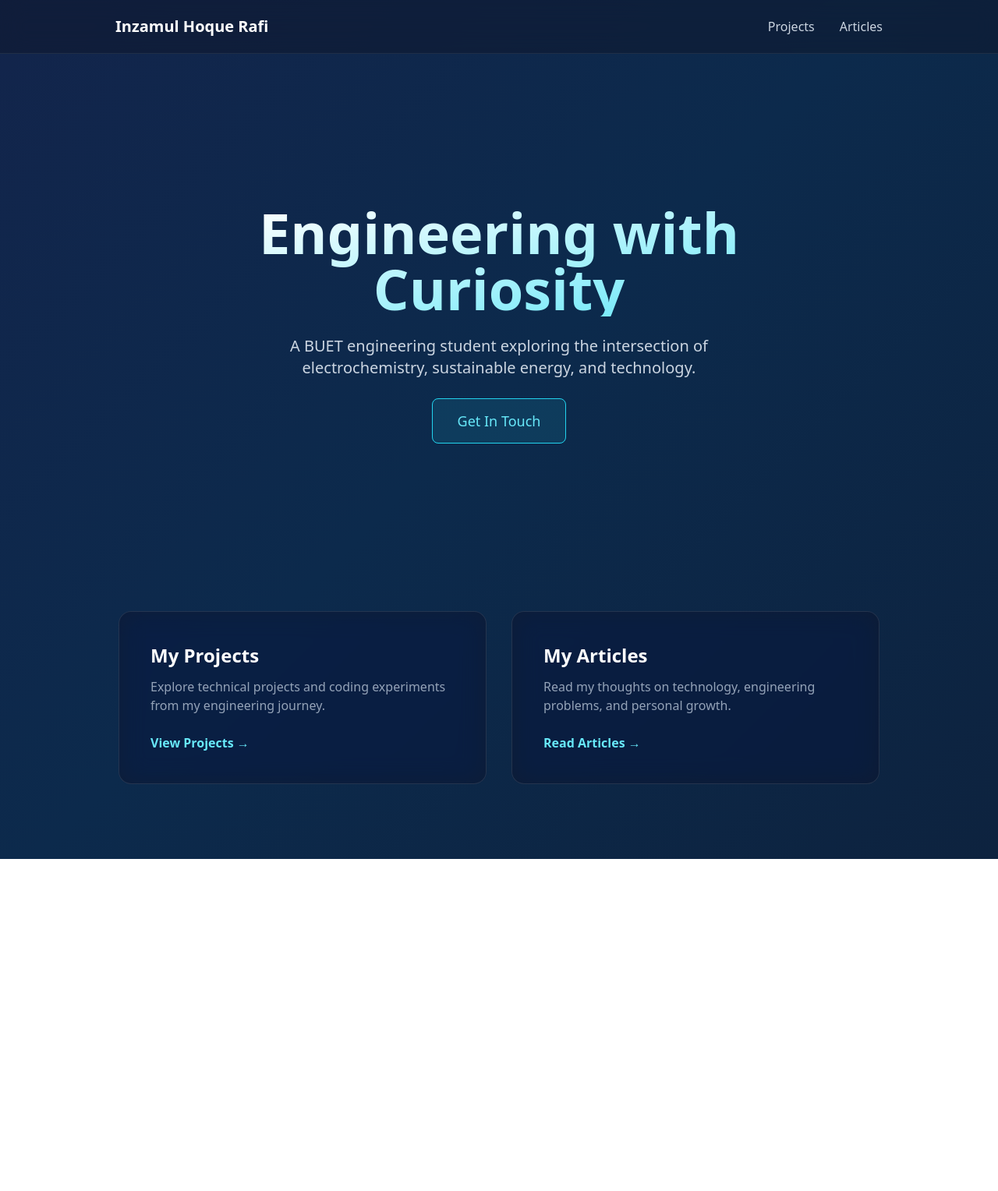
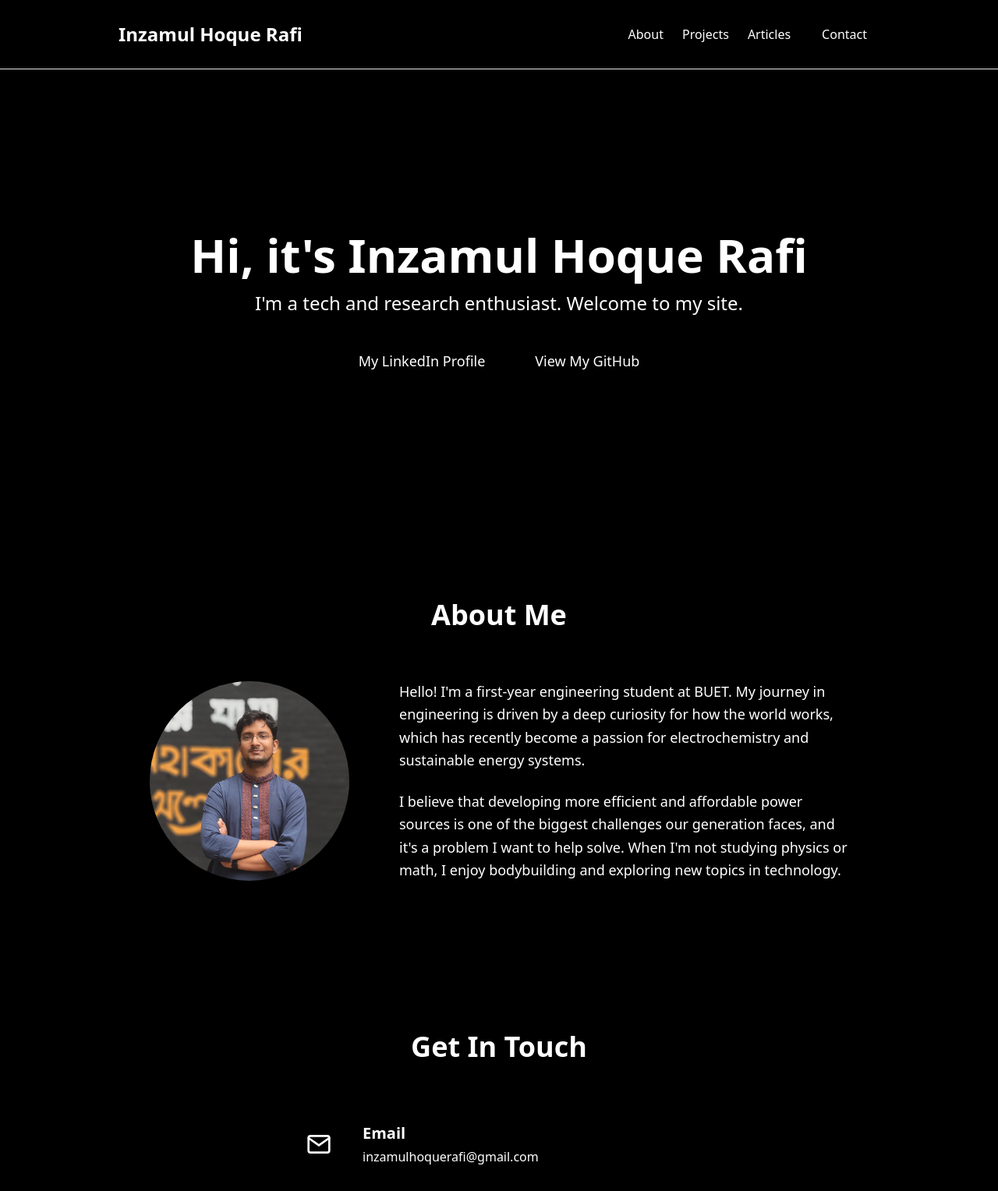
Before and after one commit to Inzamul-Hoque-Rafi/Inzamul-Hoque-Rafi.github.io, a plain HTML site: page index.html in a window 1280 px wide. Shown: the top 1528 px of the page at 78% size. Before the commit the page ends 1102 px from the top, so only its background shows below. Drawn offline with nearby package versions, Linux system fonts and the light colour scheme.

Commit message:
Update index.html

```diff
--- a/index.html
+++ b/index.html
@@ -3,102 +3,117 @@
 <head>
     <meta charset="UTF-8">
     <meta name="viewport" content="width=device-width, initial-scale=1.0">
-    <title>Inzamul Hoque Rafi | Home</title>
+    <title>Inzamul Hoque Rafi | Tech Enthusiast</title>
     <script src="https://cdn.tailwindcss.com"></script>
+    <link rel="preconnect" href="https://fonts.googleapis.com">
+    <link rel="preconnect" href="https://fonts.gstatic.com" crossorigin>
     <link href="https://fonts.googleapis.com/css2?family=Inter:wght@400;500;700&display=swap" rel="stylesheet">
     <style>
-        @keyframes aurora {
-            0% { background-position: 0% 50%; }
-            50% { background-position: 100% 50%; }
-            100% { background-position: 0% 50%; }
+        tailwind.config = {
+            theme: {
+                extend: {
+                    fontFamily: {
+                        sans: ['Inter', 'sans-serif'],
+                    },
+                    colors: {
+                        'brand': {
+                            'light': '#2dd4bf',
+                            'DEFAULT': '#14b8a6',
+                            'dark': '#0d9488'
+                        },
+                        'dark': {
+                            'bg': '#0f172a',
+                            'card': '#1e293b',
+                            'text': '#f1f5f9',
+                            'secondary': '#94a3b8'
                         }
-        .aurora-bg {
-            background: linear-gradient(-45deg, #0f172a, #0c2a4c, #1e1b4b, #2e1035);
-            background-size: 400% 400%;
-            animation: aurora 15s ease infinite;
                     }
-        .glass-card {
-            background: rgba(15, 23, 42, 0.6); /* slate-900 with transparency */
-            backdrop-filter: blur(16px) saturate(180%);
-            border: 1px solid rgba(255, 255, 255, 0.1);
-            position: relative;
-            overflow: hidden;
                 }
-        .glass-card::before {
-            content: '';
-            position: absolute;
-            top: var(--y, 0);
-            left: var(--x, 0);
-            transform: translate(-50%, -50%);
-            width: 300px;
-            height: 300px;
-            background: radial-gradient(circle, rgba(165, 243, 252, 0.15), transparent 80%);
-            border-radius: 50%;
-            opacity: 0;
-            transition: opacity 0.4s ease-out;
-            pointer-events: none;
             }
-        .glass-card:hover::before {
-            opacity: 1;
         }
     </style>
 </head>
-<body class="aurora-bg text-slate-200 font-sans antialiased">
+<body class="bg-black text-white font-sans antialiased">
 
-    <header class="fixed top-0 z-50 w-full bg-slate-900/50 backdrop-blur-lg border-b border-slate-700/50">
-        <nav class="max-w-5xl mx-auto flex items-center justify-between p-5">
-            <a href="index.html" class="text-xl font-bold text-white">Inzamul Hoque Rafi</a>
-            <div class="flex items-center space-x-8 text-base">
-                <a href="projects.html" class="text-slate-300 hover:text-cyan-300 transition-colors">Projects</a>
-                <a href="articles.html" class="text-slate-300 hover:text-cyan-300 transition-colors">Articles</a>
+    <header class="sticky top-0 z-50 w-full bg-black/80 backdrop-blur-md border-b border-dark-card">
+        <nav class="max-w-5xl mx-auto flex items-center justify-between p-6">
+            <a href="index.html" class="text-2xl font-bold text-white">Inzamul Hoque Rafi</a>
+            <div class="hidden md:flex items-center space-x-6">
+                <a href="#about" class="text-white hover:text-brand-light transition-colors duration-300">About</a>
+                <a href="projects.html" class="text-white hover:text-brand-light transition-colors duration-300">Projects</a>
+                <a href="articles.html" class="text-white hover:text-brand-light transition-colors duration-300">Articles</a>
+                <a href="#contact" class="px-4 py-2 bg-brand hover:bg-brand-dark text-white rounded-lg font-medium transition-all duration-300 transform hover:scale-105">
+                    Contact
+                </a>
+            </div>
+            <div class="md:hidden flex space-x-4">
+                 <a href="#about" class="text-white hover:text-brand-light transition-colors">About</a>
+                 <a href="projects.html" class="text-white hover:text-brand-light transition-colors">Projects</a>
+                 <a href="articles.html" class="text-white hover:text-brand-light transition-colors">Articles</a>
             </div>
         </nav>
     </header>
 
-    <main class="max-w-5xl mx-auto px-6 pt-32">
+    <main class="max-w-5xl mx-auto p-6">
 
-        <section class="min-h-[70vh] flex flex-col justify-center text-center items-center">
-            <h1 class="text-5xl md:text-7xl font-bold text-transparent bg-clip-text bg-gradient-to-br from-white to-cyan-300 leading-tight">
-                Engineering with <br> Curiosity
+        <section id="home" class="min-h-[70vh] flex flex-col items-center justify-center text-center py-20">
+            <h1 class="text-4xl md:text-6xl font-bold text-white">
+                Hi, it's <span class="text-brand-light">Inzamul Hoque Rafi</span>
             </h1>
-            <p class="mt-6 text-lg md:text-xl text-slate-300 max-w-2xl">
-                A BUET engineering student exploring the intersection of electrochemistry, sustainable energy, and technology.
+            <p class="mt-4 text-xl md:text-2xl text-white max-w-2xl">
+                I'm a tech and research enthusiast. Welcome to my site.
             </p>
-            <div class="mt-10">
-                <a href="mailto:inzamulhoquerafi@gmail.com" class="px-8 py-4 bg-cyan-400/10 border border-cyan-400 text-cyan-300 rounded-lg font-medium transition-all duration-300 transform hover:bg-cyan-400/20 hover:scale-105 text-lg">
-                    Get In Touch
+            <div class="mt-8 flex flex-wrap justify-center gap-4">
+                <a href="https://www.linkedin.com/in/inzamul-hoque-rafi-a84482390" target="_blank" rel="noopener noreferrer" class="px-6 py-3 bg-brand hover:bg-brand-dark text-white rounded-lg font-medium transition-all duration-300 transform hover:scale-105 text-lg">
+                    My LinkedIn Profile
+                </a>
+                <a href="https://github.com/Inzamul-Hoque-Rafi" target="_blank" rel="noopener noreferrer" class="px-6 py-3 bg-dark-card hover:bg-slate-600 text-white rounded-lg font-medium transition-all duration-300 transform hover:scale-105 text-lg">
+                    View My GitHub
                 </a>
             </div>
         </section>
 
-        <section class="py-16 md:py-24 grid grid-cols-1 md:grid-cols-2 gap-8">
-            <a href="projects.html" class="glass-card p-10 rounded-2xl group">
-                <h2 class="text-2xl font-semibold text-white mb-3">My Projects</h2>
-                <p class="text-slate-400 mb-6">Explore technical projects and coding experiments from my engineering journey.</p>
-                <p class="font-semibold text-cyan-300 transition-transform duration-300 group-hover:translate-x-2">
-                    View Projects &rarr;
+        <section id="about" class="py-16 md:py-24">
+            <h2 class="text-3xl md:text-4xl font-bold text-center text-white mb-16">About Me</h2>
+            <div class="flex flex-col md:flex-row items-center justify-center gap-12 md:gap-16">
+                <img src="profile.jpg" alt="Inzamul Hoque Rafi" class="w-64 h-64 rounded-full object-cover object-top shadow-xl" onerror="this.src='https://placehold.co/256x256/1e293b/f1f5f9?text=Rafi';">
+                <div class="max-w-xl text-lg text-white leading-relaxed space-y-6 text-center md:text-left">
+                    <p>
+                        Hello! I'm a first-year engineering student at BUET. My journey in engineering is driven by a deep curiosity for how the world works, which has recently become a passion for electrochemistry and sustainable energy systems.
                     </p>
+                    <p>
+                        I believe that developing more efficient and affordable power sources is one of the biggest challenges our generation faces, and it's a problem I want to help solve. When I'm not studying physics or math, I enjoy bodybuilding and exploring new topics in technology.
+                    </p>
+                </div>
+            </div>
+        </section>
+
+        <section id="contact" class="py-16 md:py-24">
+            <h2 class="text-3xl md:text-4xl font-bold text-center text-white mb-12">Get In Touch</h2>
+            <div class="max-w-xl mx-auto space-y-6">
+                <a href="mailto:inzamulhoquerafi@gmail.com" class="bg-dark-card p-6 rounded-xl shadow-lg flex items-center space-x-6 transition-all duration-300 hover:scale-[1.03] hover:shadow-2xl hover:border-brand border border-transparent">
+                    <div class="flex-shrink-0"><div class="w-16 h-16 bg-brand-dark rounded-lg flex items-center justify-center"><svg xmlns="http://www.w3.org/2000/svg" width="32" height="32" viewBox="0 0 24 24" fill="none" stroke="currentColor" stroke-width="2" stroke-linecap="round" stroke-linejoin="round" class="text-brand-light"><path d="M4 4h16c1.1 0 2 .9 2 2v12c0 1.1-.9 2-2 2H4c-1.1 0-2-.9-2-2V6c0-1.1.9-2 2-2z"></path><polyline points="22,6 12,13 2,6"></polyline></svg></div></div>
+                    <div><h3 class="text-xl font-semibold text-white mb-1">Email</h3><p class="text-white hover:text-brand-light transition-colors">inzamulhoquerafi@gmail.com</p></div>
                 </a>
-            <a href="articles.html" class="glass-card p-10 rounded-2xl group">
-                <h2 class="text-2xl font-semibold text-white mb-3">My Articles</h2>
-                <p class="text-slate-400 mb-6">Read my thoughts on technology, engineering problems, and personal growth.</p>
-                <p class="font-semibold text-cyan-300 transition-transform duration-300 group-hover:translate-x-2">
-                    Read Articles &rarr;
-                </p>
+                <a href="https://www.linkedin.com/in/inzamul-hoque-rafi-a84482390" target="_blank" rel="noopener noreferrer" class="bg-dark-card p-6 rounded-xl shadow-lg flex items-center space-x-6 transition-all duration-300 hover:scale-[1.03] hover:shadow-2xl hover:border-brand border border-transparent">
+                    <div class="flex-shrink-0"><div class="w-16 h-16 bg-brand-dark rounded-lg flex items-center justify-center"><svg xmlns="http://www.w3.org/2000/svg" width="32" height="32" viewBox="0 0 24 24" fill="none" stroke="currentColor" stroke-width="2" stroke-linecap="round" stroke-linejoin="round" class="text-brand-light"><path d="M16 8a6 6 0 0 1 6 6v7h-4v-7a2 2 0 0 0-2-2 2 2 0 0 0-2 2v7h-4v-7a6 6 0 0 1 6-6z"></path><rect x="2" y="9" width="4" height="12"></rect><circle cx="4" cy="4" r="2"></circle></svg></div></div>
+                    <div><h3 class="text-xl font-semibold text-white mb-1">LinkedIn</h3><p class="text-white hover:text-brand-light transition-colors">Inzamul Hoque Rafi</p></div>
                 </a>
+            </div>
         </section>
     </main>
 
-    <script>
-        document.querySelectorAll('.glass-card').forEach(card => {
-            card.addEventListener('mousemove', e => {
-                const rect = card.getBoundingClientRect();
-                const x = e.clientX - rect.left;
-                const y = e.clientY - rect.top;
-                card.style.setProperty('--x', `${x}px`);
-                card.style.setProperty('--y', `${y}px`);
-            });
-        });
-    </script>
+    <footer class="border-t border-dark-card mt-16">
+        <div class="max-w-5xl mx-auto p-6 text-center text-white">
+            <div class="flex flex-wrap justify-center items-center gap-6 mb-4">
+                <a href="https://www.linkedin.com/in/inzamul-hoque-rafi-a84482390" target="_blank" rel="noopener noreferrer" class="hover:text-brand-light transition-colors duration-300">LinkedIn</a>
+                <a href="https://github.com/Inzamul-Hoque-Rafi" target="_blank" rel="noopener noreferrer" class="hover:text-brand-light transition-colors duration-300">GitHub</a>
+                <a href="https://www.facebook.com/inzamul.hoque.849577" target="_blank" rel="noopener noreferrer" class="hover:text-brand-light transition-colors duration-300">Facebook</a>
+                <a href="mailto:inzamulhoquerafi@gmail.com" class="hover:text-brand-light transition-colors duration-300">Email</a>
+            </div>
+            <p>&copy; 2025 Inzamul Hoque Rafi. All rights reserved.</p>
+        </div>
+    </footer>
+
 </body>
 </html>
```
Lines whose indentation alone changed are shown as unchanged.
